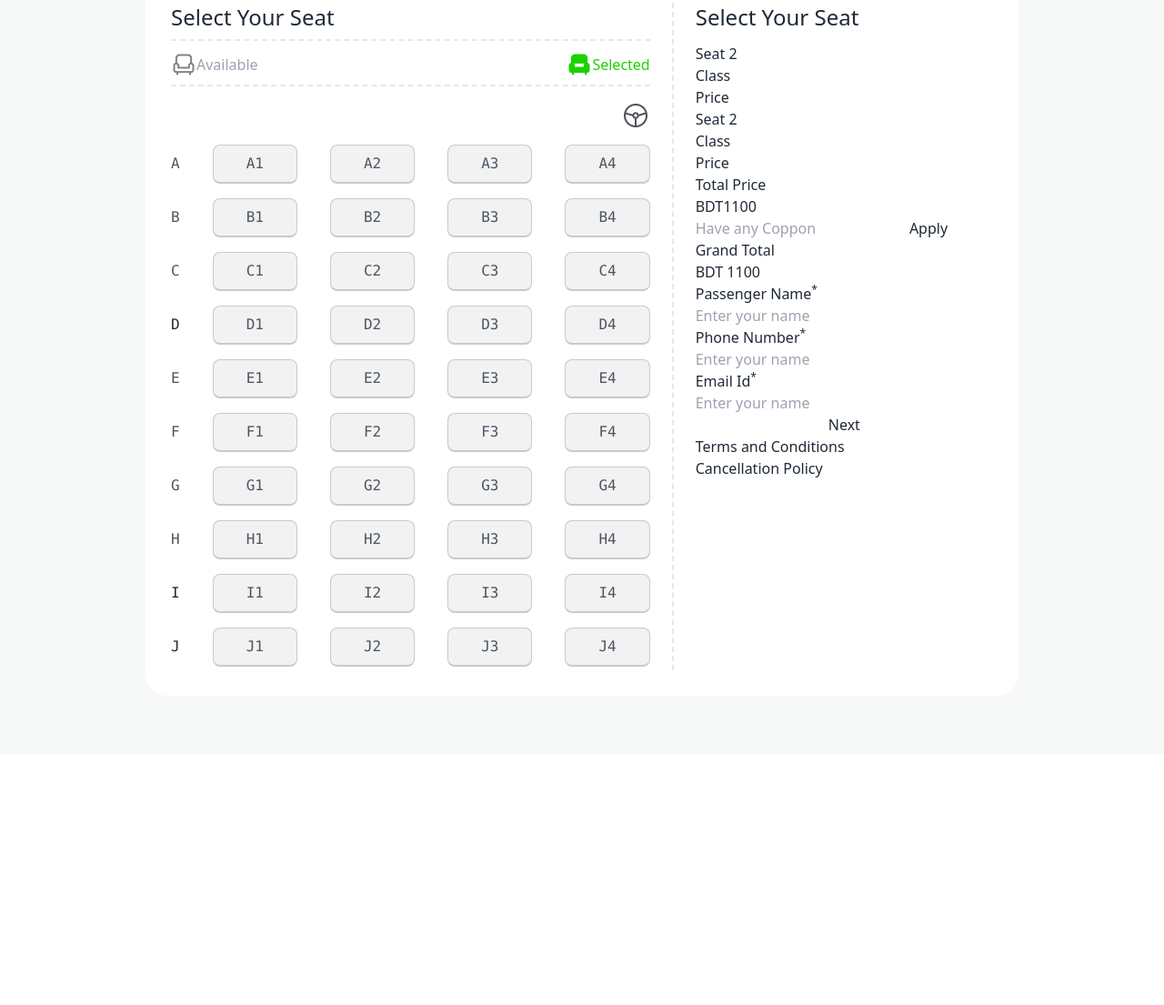
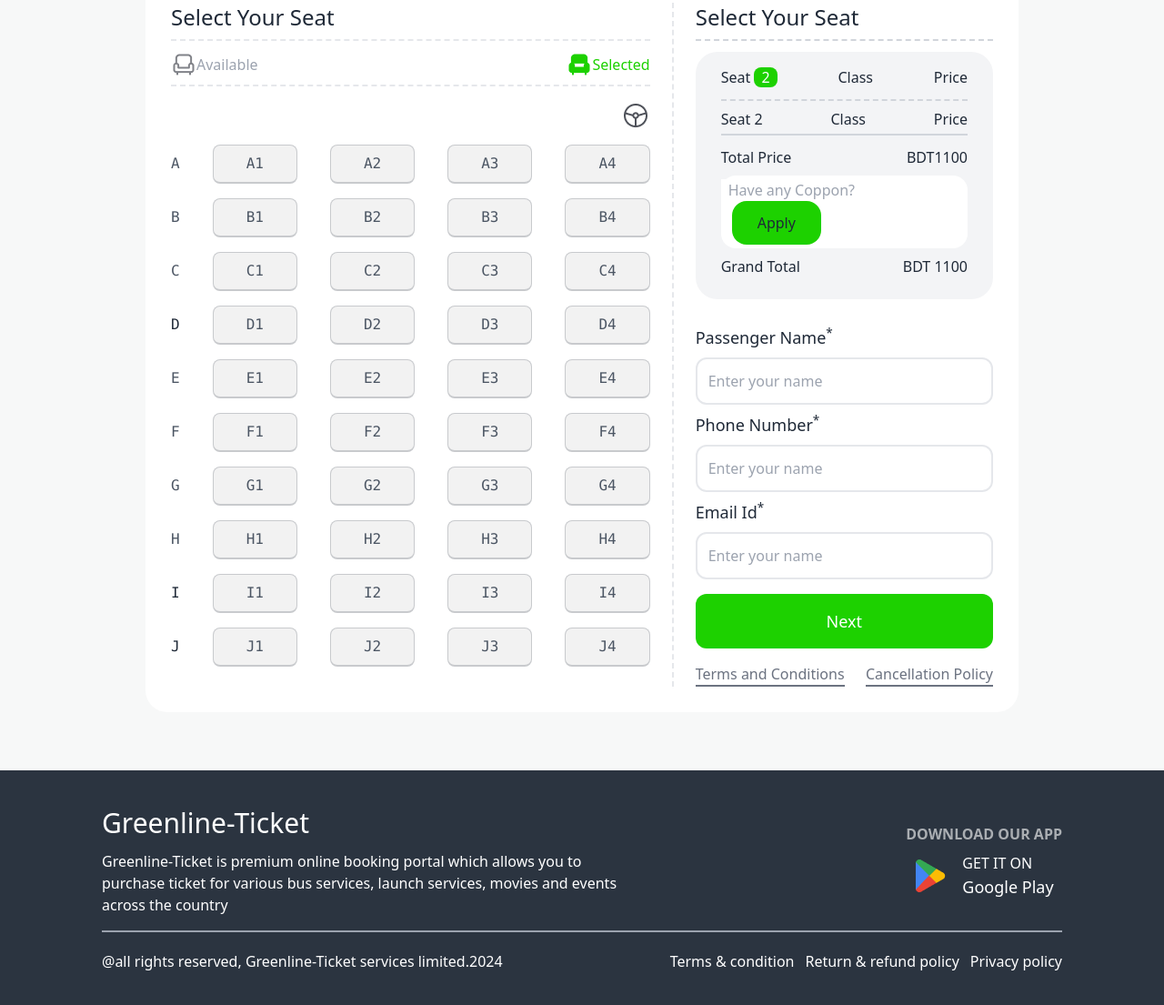
Before and after one commit to RakibHossen678/Greenline-Ticket, a plain HTML site: page index.html in a window 1280 px wide. Shown: the part 2001-3106 px from the top of the page at 91% size. Before the commit the page ends 2830 px from the top, so only its background shows below. Drawn offline with nearby package versions, Linux system fonts and the light colour scheme.

Commit message:
added footer section

```diff
--- a/index.html
+++ b/index.html
@@ -168,8 +168,8 @@
                 <div>
 
             </section>
-            <section class="lg:w-9/12 bg-white mt-20 mx-auto rounded-3xl px-7 py-7 flex justify-between">
-                <div class="flex-1 border-r-2 border-dashed pr-6">
+            <section class="lg:w-9/12 w-full bg-white mt-20 mx-auto rounded-3xl px-2 lg:px-7 py-7 flex justify-between flex-col lg:flex-row">
+                <div class="lg:flex-1 border-r-2 border-dashed lg:pr-6">
                     <h1 class="text-2xl mb-3 font-medium border-b-2 border-dashed border-b-gray-200 pb-2">Select Your Seat</h1>
                     <div class="flex justify-between border-b-2 border-dashed border-b-gray-200 pb-2">
                         <span class="flex items-center ">
@@ -186,7 +186,7 @@
                     </span>
 
                     <div>
-                        <div class="flex items-center gap-9 my-4 w-full">
+                        <div class="flex items-center lg:gap-9 gap-3 my-4 w-full">
                             <kbd class="text-gray-600">A</kbd>
                             <kbd class="kbd px-9 py-2 text-gray-600">A1</kbd>
                             <kbd class="kbd px-9 py-2 text-gray-600">A2</kbd>
@@ -194,14 +194,14 @@
                             <kbd class="kbd px-9 py-2 text-gray-600">A4</kbd>
 
                           </div>
-                          <div class="flex items-center  gap-9 my-4 w-full">
+                          <div class="flex items-center  lg:gap-9 gap-3 my-4 w-full">
                             <kbd class="text-gray-600">B</kbd>
                             <kbd class="kbd px-9 py-2 text-gray-600">B1</kbd>
                             <kbd class="kbd px-9 py-2 text-gray-600">B2</kbd>
                             <kbd class="kbd px-9 py-2 text-gray-600">B3</kbd>
                             <kbd class="kbd px-9 py-2 text-gray-600">B4</kbd>
                           </div>
-                          <div class="flex items-center gap-9 my-4 w-full">
+                          <div class="flex items-center lg:gap-9 gap-3 my-4 w-full">
                             <kbd class="text-gray-600">C</kbd>
                             <kbd class="kbd px-9 py-2 text-gray-600">C1</kbd>
                             <kbd class="kbd px-9 py-2 text-gray-600">C2</kbd>
@@ -209,7 +209,7 @@
                             <kbd class="kbd px-9 py-2 text-gray-600">C4</kbd>
 
                           </div>
-                          <div class="flex items-center gap-9 my-4 w-full">
+                          <div class="flex items-center lg:gap-9 gap-3 my-4 w-full">
                             <kbd class="">D</kbd>
                             <kbd class="kbd px-9 py-2 text-gray-600">D1</kbd>
                             <kbd class="kbd px-9 py-2 text-gray-600">D2</kbd>
@@ -217,7 +217,7 @@
                             <kbd class="kbd px-9 py-2 text-gray-600">D4</kbd>
 
                           </div>
-                          <div class="flex items-center  gap-9 my-4 w-full">
+                          <div class="flex items-center  lg:gap-9 gap-3 my-4 w-full">
                             <kbd class="text-gray-600">E</kbd>
                             <kbd class="kbd px-9 py-2 text-gray-600">E1</kbd>
                             <kbd class="kbd px-9 py-2 text-gray-600">E2</kbd>
@@ -225,7 +225,7 @@
                             <kbd class="kbd px-9 py-2 text-gray-600">E4</kbd>
 
                           </div>
-                          <div class="flex items-center  gap-9 my-4 w-full">
+                          <div class="flex items-center  lg:gap-9 gap-3 my-4 w-full">
                             <kbd class="text-gray-600">F</kbd>
                             <kbd class="kbd px-9 py-2 text-gray-600">F1</kbd>
                             <kbd class="kbd px-9 py-2 text-gray-600">F2</kbd>
@@ -233,7 +233,7 @@
                             <kbd class="kbd px-9 py-2 text-gray-600">F4</kbd>
 
                           </div>
-                          <div class="flex items-center  gap-9 my-4 w-full">
+                          <div class="flex items-center  lg:gap-9 gap-3 my-4 w-full">
                             <kbd class="text-gray-600">G</kbd>
                             <kbd class="kbd px-9 py-2 text-gray-600">G1</kbd>
                             <kbd class="kbd px-9 py-2 text-gray-600">G2</kbd>
@@ -241,7 +241,7 @@
                             <kbd class="kbd px-9 py-2 text-gray-600">G4</kbd>
 
                           </div>
-                          <div class="flex items-center  gap-9 my-4 w-full">
+                          <div class="flex items-center  lg:gap-9 gap-3 my-4 w-full">
                             <kbd class="text-gray-600">H</kbd>
                             <kbd class="kbd px-9 py-2 text-gray-600">H1</kbd>
                             <kbd class="kbd px-9 py-2 text-gray-600">H2</kbd>
@@ -249,7 +249,7 @@
                             <kbd class="kbd px-9 py-2 text-gray-600">H4</kbd>
 
                           </div>
-                          <div class="flex items-center gap-9 my-4 w-full">
+                          <div class="flex items-center lg:gap-9 gap-3 my-4 w-full">
                             <kbd class="">I</kbd>
                             <kbd class="kbd px-9 py-2 text-gray-600">I1</kbd>
                             <kbd class="kbd px-9 py-2 text-gray-600">I2</kbd>
@@ -257,7 +257,7 @@
                             <kbd class="kbd px-9 py-2 text-gray-600">I4</kbd>
 
                           </div>
-                          <div class="flex items-center gap-9 my-1 w-full">
+                          <div class="flex items-center lg:gap-9 gap-3 my-1 w-full">
                             <kbd class="">J</kbd>
                             <kbd class="kbd px-9 py-2 text-gray-600">J1</kbd>
                             <kbd class="kbd px-9 py-2 text-gray-600">J2</kbd>
@@ -267,47 +267,47 @@
                           </div>
                     </div>
                 </div>
-                <div class="flex-1 pl-6">
-                    <h1 class="text-2xl mb-3 font-medium -">Select Your Seat</h1>
-                    <div>
-                        <span>
+                <div class="lg:flex-1 lg:pl-6">
+                    <h1 class="text-2xl mb-3 border-b-2 border-dashed border-gray-300 pb-2 font-medium ">Select Your Seat</h1>
+                    <div class="bg-gray-100  rounded-3xl py-4 px-7">
+                        <span class="flex justify-between pb-3 border-b-2 border-dashed border-gray-300  font-medium ">
+                            <h1>Seat <span class="bg-[#1DD100] text-white px-2 rounded-lg">2</span></h1>
+                            <h1>Class</h1>
+                            <h1>Price</h1>
+                        </span>
+                        <span class="flex justify-between pb-1 pt-2 border-b-2  border-gray-300   ">
                             <h1>Seat <span>2</span></h1>
                             <h1>Class</h1>
                             <h1>Price</h1>
                         </span>
-                        <span>
-                            <h1>Seat <span>2</span></h1>
-                            <h1>Class</h1>
-                            <h1>Price</h1>
-                        </span>
-                        <span>
+                        <span class="flex justify-between pt-3 font-medium pb-2">
                             <h1>Total Price</h1>
                             <h1>BDT<span>1100</span></h1>
                         </span>
-                        <span>
-                            <input type="text"  placeholder="Have any Coppon">
-                            <button>Apply</button>
+                        <span class="bg-white w-full  inline-block py-1 rounded-2xl">
+                            <input class="bg-none px-2 w-9/12  border-none outline-none" type="text"  placeholder="Have any Coppon?">
+                            <button class="px-7 rounded-2xl  py-3 ml-3 bg-[#1DD100]">Apply</button>
                         </span>
-                        <span>
+                        <span class="flex justify-between py-2 font-medium">
                             <h1>Grand Total </h1>
                             <h1>BDT <span>1100</span></h1>
                         </span>
                     </div>
-                    <div>
+                    <div class="mt-7">
 
                         <form class="flex flex-col">
-                            <label for="">Passenger Name<sup>*</sup></label>
-                            <input type="text" placeholder="Enter your name">
-                            <label for="">Phone Number<sup>*</sup></label>
-                            <input type="number" placeholder="Enter your name">
-                            <label for="">Email Id<sup>*</sup></label>
-                            <input type="email" placeholder="Enter your name">
-                            <button>Next</button>
+                            <label class="text-lg font-medium pb-2" for="">Passenger Name<sup>*</sup></label>
+                            <input class="border-2 px-3 py-3 rounded-xl mb-2" type="text" placeholder="Enter your name">
+                            <label class="text-lg font-medium pb-2" for="">Phone Number<sup>*</sup></label>
+                            <input class="border-2 px-3 py-3 rounded-xl mb-2" type="number" placeholder="Enter your name">
+                            <label class="text-lg font-medium pb-2" for="">Email Id<sup>*</sup></label>
+                            <input class="border-2 px-3 py-3 rounded-xl mb-2" type="email" placeholder="Enter your name">
+                            <button class="py-4 text-white font-medium text-lg mb-2 rounded-xl mt-2  bg-[#1DD100]">Next</button>
 
                         </form>
-                        <div>
-                            <p>Terms and Conditions</p>
-                            <p>Cancellation Policy</p>
+                        <div class="flex justify-between mt-2">
+                            <p class="text-gray-500 border-b-2 border-gray-500">Terms and Conditions</p>
+                            <p class="text-gray-500 border-b-2 border-gray-500">Cancellation Policy</p>
                         </div>
                     </div>
                 </div>
@@ -317,7 +317,36 @@
         </section>
 
     </main>
-    <footer></footer>
+    <footer class=" lg:px-28 py-10  bg-neutral  text-white">
+        <div class="flex lg:flex-row flex-col justify-between items-center w-full border-b-2 border-gray-400 pb-4">
+            <aside>
+                <h1 class="text-3xl font-medium pb-3">Greenline-Ticket</h1>
+
+              <p class="lg:max-w-xl ">Greenline-Ticket is premium online booking portal which allows you to purchase ticket for various bus services, launch services, movies and events across the country</p>
+            </aside>
+            <nav>
+              <h6 class="footer-title">Download our app</h6>
+
+                <div class="flex justify-around items-center">
+                    <img src="assets/images/playstore.png"  >
+                    <span>
+                        <p class="uppercase ">Get IT ON</p>
+                        <h1 class="font-medium text-lg">Google Play</h1>
+                    </span>
+                </div>
+
+            </nav>
+        </div>
+        <div class="flex lg:flex-row flex-col justify-between pt-5">
+            <h1>@all rights reserved, Greenline-Ticket services limited.2024</h1>
+            <ul class="flex lg:flex-row flex-col lg:space-x-3 font-md">
+                <li>Terms & condition</li>
+                <li>Return & refund policy</li>
+                <li>Privacy policy</li>
+            </ul>
+        </div>
+
+      </footer>
     <script src="script.js"></script>
 </body>
 </html>
```
